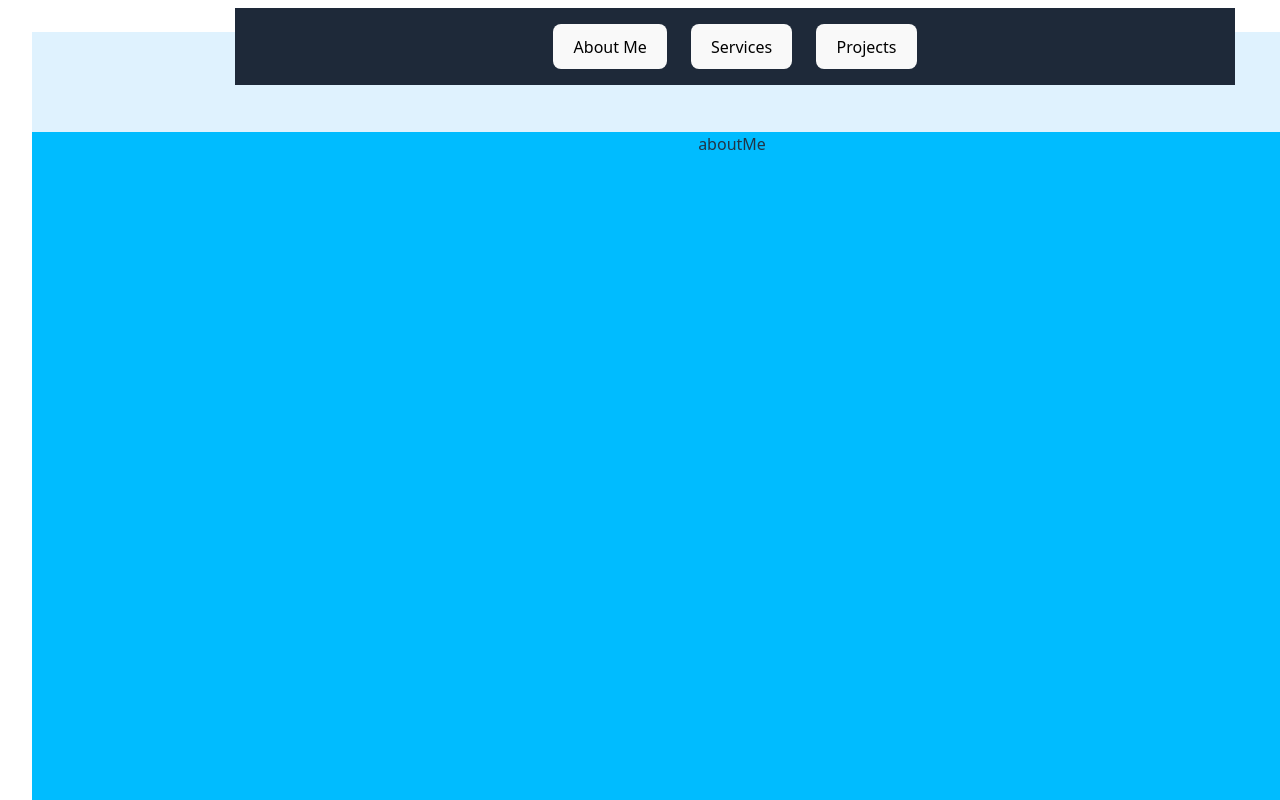
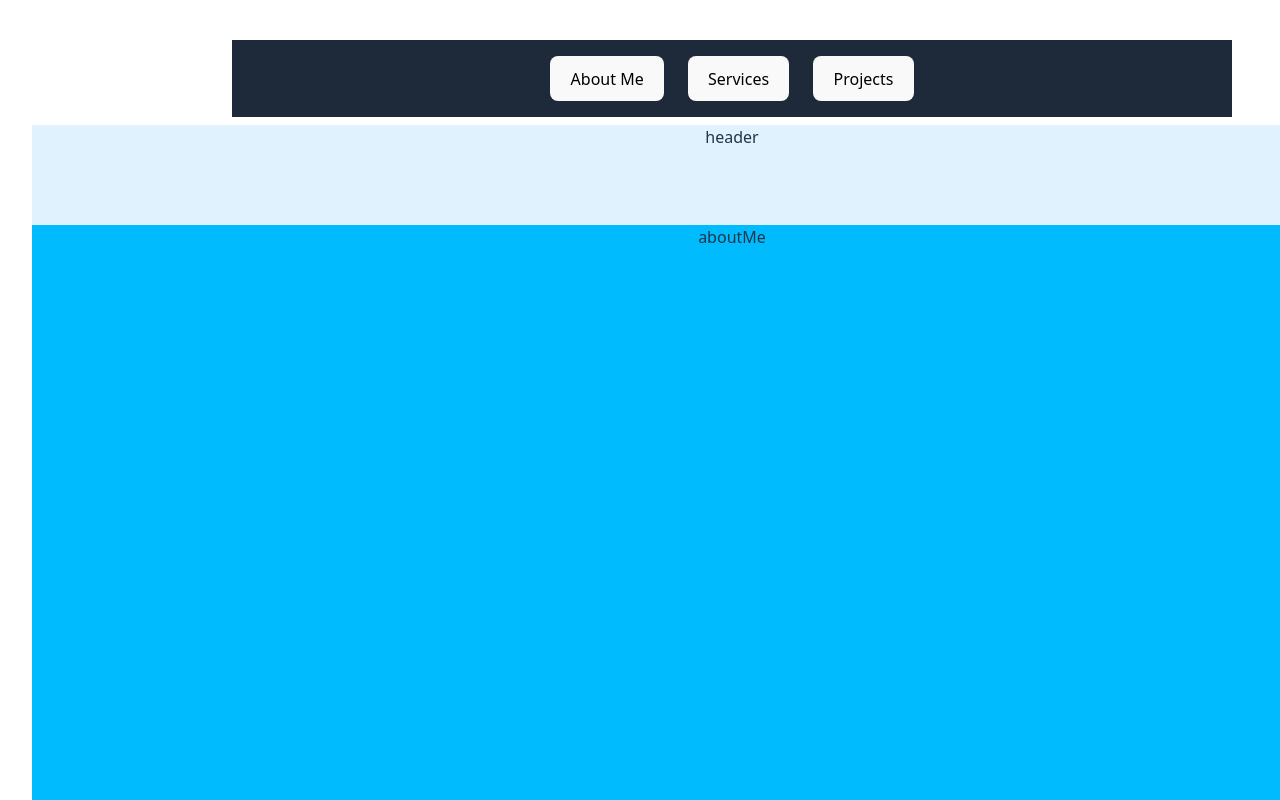
Before and after one commit to rsarellano/rjsarellanoportfolio, a React (Vite) app in the folder rjsarellanoportfolio/: page /main in a window 1280 px wide. Shown: the top 800 px of the page. Built offline with nearby package versions, Linux system fonts and the light colour scheme.

Commit message:
fixed services overflow

```diff
--- a/rjsarellanoportfolio/src/pages/mainPage.tsx
+++ b/rjsarellanoportfolio/src/pages/mainPage.tsx
@@ -28,8 +28,8 @@ const MainPage = () => {
   };
 
   return (
-    <div className="relative w-[1400px] ">
-      <nav className="fixed top-0 left-1/2 transform -translate-x-1/2 w-[1000px] ml-[95px] bg-gray-800 my-2 text-black py-4 z-50 flex justify-center space-x-6">
+    <div className="relative w-[1400px] mx-auto ">
+      <nav className="sticky top-0 left-0 right-0 mx-auto w-[1000px] bg-gray-800 my-2 text-black py-4 z-50 flex justify-center space-x-6">
         <button
           onClick={() => scrollToSection(aboutMe)}
           className="hover:underline"
```
